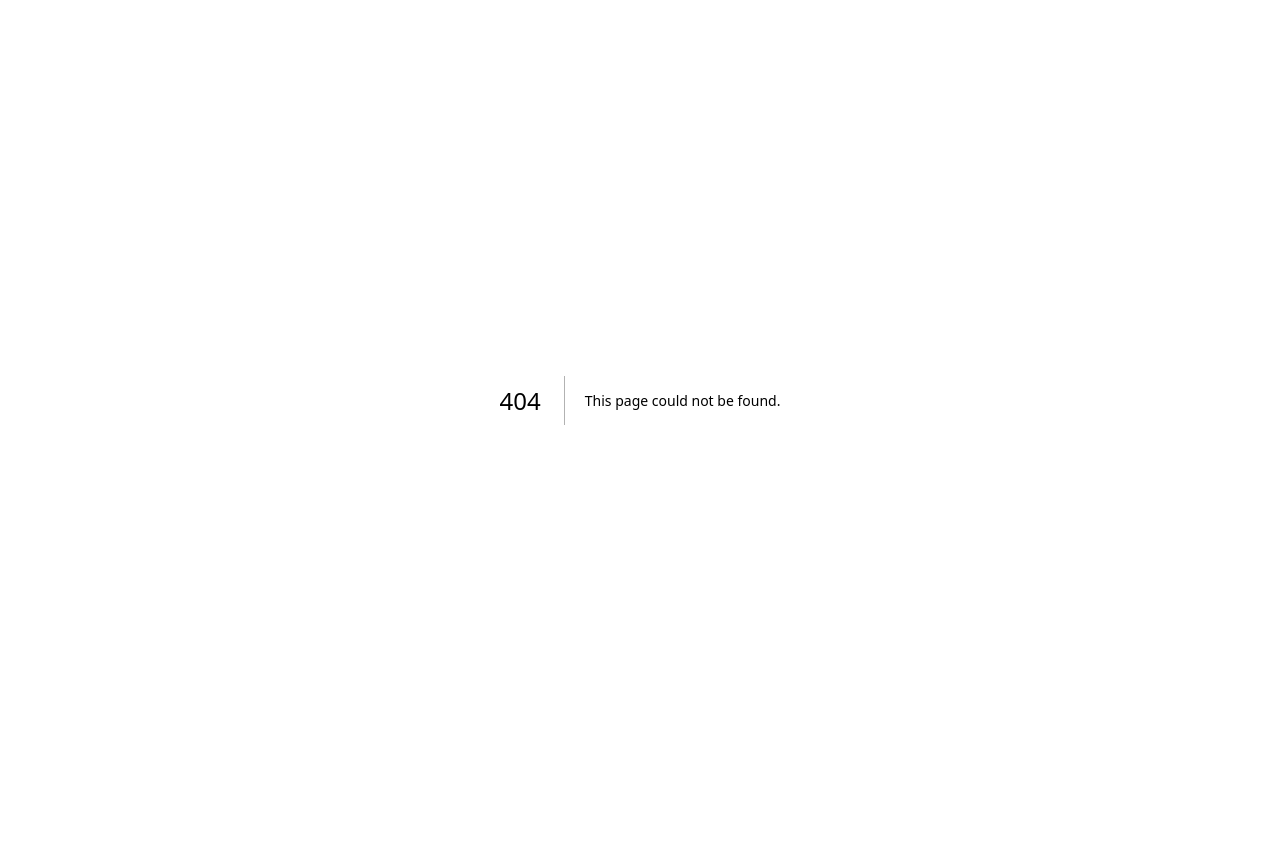
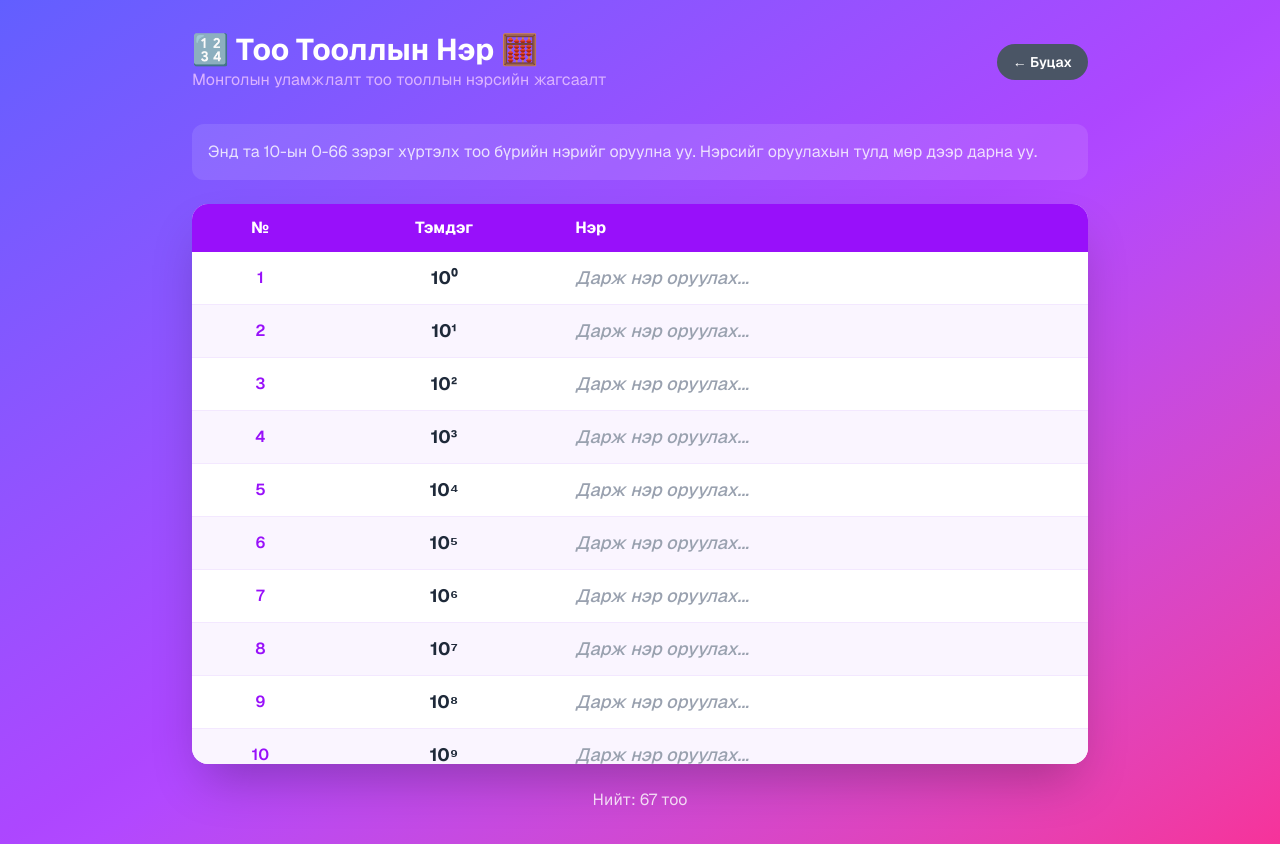
Before and after one commit to Ankhunaa1/Setgeshgui-togloom, a Next.js app: page /numbers in a window 1280 px wide. Before the commit this address had no page. Before the commit the page ends 800 px from the top, so only its background shows below. Built offline with nearby package versions, Linux system fonts and the light colour scheme.

Commit message:
Add numbers reference page with 10^0 to 10^66

```diff
--- /dev/null
+++ b/src/app/numbers/page.tsx
@@ -0,0 +1,170 @@
+"use client";
+
+import { useState, Suspense } from "react";
+import { useRouter } from "next/navigation";
+
+interface NumberEntry {
+  power: number;
+  value: string;
+  name: string;
+}
+
+// Generate all powers of 10 from 10^0 to 10^66
+const generateNumbers = (): NumberEntry[] => {
+  const numbers: NumberEntry[] = [];
+  for (let i = 0; i <= 66; i++) {
+    // Create superscript representation
+    const superscriptDigits: { [key: string]: string } = {
+      '0': '⁰', '1': '¹', '2': '²', '3': '³', '4': '⁴',
+      '5': '⁵', '6': '⁶', '7': '⁷', '8': '⁸', '9': '⁹'
+    };
+    const powerStr = i.toString().split('').map(d => superscriptDigits[d]).join('');
+
+    numbers.push({
+      power: i,
+      value: `10${powerStr}`,
+      name: "" // User will fill in names themselves
+    });
+  }
+  return numbers;
+};
+
+const allNumbers = generateNumbers();
+
+function NumbersContent() {
+  const router = useRouter();
+  const [numbers, setNumbers] = useState<NumberEntry[]>(allNumbers);
+  const [editingIndex, setEditingIndex] = useState<number | null>(null);
+  const [editValue, setEditValue] = useState("");
+
+  const handleEdit = (index: number) => {
+    setEditingIndex(index);
+    setEditValue(numbers[index].name);
+  };
+
+  const handleSave = () => {
+    if (editingIndex !== null) {
+      const newNumbers = [...numbers];
+      newNumbers[editingIndex].name = editValue;
+      setNumbers(newNumbers);
+
+      // Save to localStorage
+      localStorage.setItem("numberNames", JSON.stringify(newNumbers));
+      setEditingIndex(null);
+    }
+  };
+
+  const handleCancel = () => {
+    setEditingIndex(null);
+    setEditValue("");
+  };
+
+  const goBack = () => {
+    router.push("/");
+  };
+
+  return (
+    <div className="min-h-screen bg-gradient-to-br from-indigo-500 via-purple-500 to-pink-500 font-sans p-4 md:p-8">
+      <div className="mx-auto max-w-4xl">
+        {/* Header */}
+        <div className="mb-8 flex items-center justify-between">
+          <div>
+            <h1 className="text-3xl font-bold text-white">🔢 Тоо Тооллын Нэр 🧮</h1>
+            <p className="text-purple-300">Монголын уламжлалт тоо тооллын нэрсийн жагсаалт</p>
+          </div>
+          <button
+            onClick={goBack}
+            className="rounded-full bg-gray-600 px-4 py-2 text-sm font-semibold text-white transition hover:bg-gray-500"
+          >
+            ← Буцах
+          </button>
+        </div>
+
+        {/* Instructions */}
+        <div className="mb-6 rounded-xl bg-white/10 p-4 text-white/80">
+          <p>Энд та 10-ын 0-66 зэрэг хүртэлх тоо бүрийн нэрийг оруулна уу. Нэрсийг оруулахын тулд мөр дээр дарна уу.</p>
+        </div>
+
+        {/* Numbers Table */}
+        <div className="overflow-hidden rounded-2xl bg-white/90 shadow-2xl">
+          <div className="max-h-[70vh] overflow-y-auto">
+            <table className="w-full">
+              <thead className="sticky top-0 bg-purple-600 text-white">
+                <tr>
+                  <th className="px-4 py-3 text-center font-bold">№</th>
+                  <th className="px-4 py-3 text-center font-bold">Тэмдэг</th>
+                  <th className="px-4 py-3 text-left font-bold">Нэр</th>
+                </tr>
+              </thead>
+              <tbody>
+                {numbers.map((num, index) => (
+                  <tr
+                    key={num.power}
+                    className={`border-b border-purple-100 transition-colors ${
+                      index % 2 === 0 ? "bg-white" : "bg-purple-50"
+                    } hover:bg-purple-100 cursor-pointer`}
+                    onClick={() => handleEdit(index)}
+                  >
+                    <td className="px-4 py-3 text-center font-semibold text-purple-600">
+                      {num.power + 1}
+                    </td>
+                    <td className="px-4 py-3 text-center text-lg font-bold text-gray-800">
+                      {num.value}
+                    </td>
+                    <td className="px-4 py-3 text-left">
+                      {editingIndex === index ? (
+                        <div className="flex gap-2" onClick={(e) => e.stopPropagation()}>
+                          <input
+                            type="text"
+                            value={editValue}
+                            onChange={(e) => setEditValue(e.target.value)}
+                            className="flex-1 rounded-lg border-2 border-purple-300 px-3 py-1 text-lg focus:border-purple-500 focus:outline-none"
+                            placeholder="Нэр оруулах..."
+                            autoFocus
+                          />
+                          <button
+                            onClick={handleSave}
+                            className="rounded-lg bg-green-500 px-4 py-1 font-semibold text-white hover:bg-green-600"
+                          >
+                            Хадгалах
+                          </button>
+                          <button
+                            onClick={handleCancel}
+                            className="rounded-lg bg-red-500 px-4 py-1 font-semibold text-white hover:bg-red-600"
+                          >
+                            Цуцлах
+                          </button>
+                        </div>
+                      ) : (
+                        <span className="text-lg font-medium text-gray-700">
+                          {num.name || <span className="text-gray-400 italic">Дарж нэр оруулах...</span>}
+                        </span>
+                      )}
+                    </td>
+                  </tr>
+                ))}
+              </tbody>
+            </table>
+          </div>
+        </div>
+
+        {/* Summary */}
+        <div className="mt-6 text-center text-white/80">
+          <p>Нийт: {numbers.length} тоо</p>
+        </div>
+      </div>
+    </div>
+  );
+}
+
+export default function Numbers() {
+  return (
+    <Suspense fallback={
+      <div className="flex min-h-screen items-center justify-center bg-gradient-to-br from-indigo-500 via-purple-500 to-pink-500">
+        <div className="text-white text-xl">Ачааллаж байна...</div>
+      </div>
+    }>
+      <NumbersContent />
+    </Suspense>
+  );
+}
--- a/src/app/page.tsx
+++ b/src/app/page.tsx
@@ -27,6 +27,10 @@ export default function Home() {
     router.push("/admin");
   };
 
+  const handleNumbers = () => {
+    router.push("/numbers");
+  };
+
   return (
     <div className="flex min-h-screen items-center justify-center bg-gradient-to-br from-indigo-500 via-purple-500 to-pink-500 font-sans relative">
       <button
@@ -41,6 +45,13 @@ export default function Home() {
         className="absolute bottom-6 left-6 rounded-full bg-yellow-500 px-6 py-3 text-lg font-semibold text-white transition-transform hover:scale-105 hover:bg-yellow-600 shadow-lg"
       >
         🏆 Leaderboard
+      </button>
+
+      <button
+        onClick={handleNumbers}
+        className="absolute top-6 right-6 rounded-full bg-indigo-500 px-6 py-3 text-lg font-semibold text-white transition-transform hover:scale-105 hover:bg-indigo-600 shadow-lg"
+      >
+        🔢 Тоо Тоолол
       </button>
 
       <main className="flex flex-col items-center gap-8 rounded-3xl bg-white/90 p-12 shadow-2xl backdrop-blur-sm">
```
